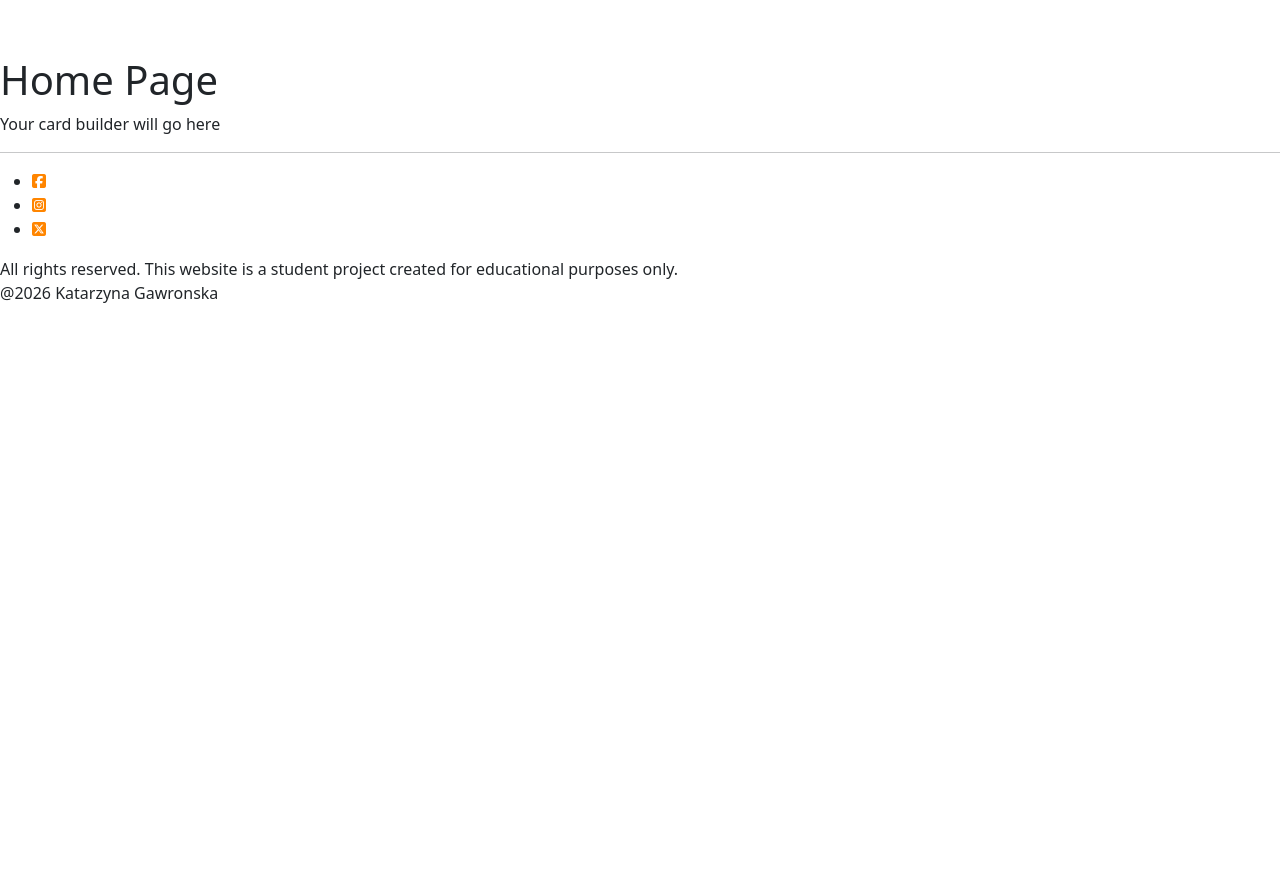
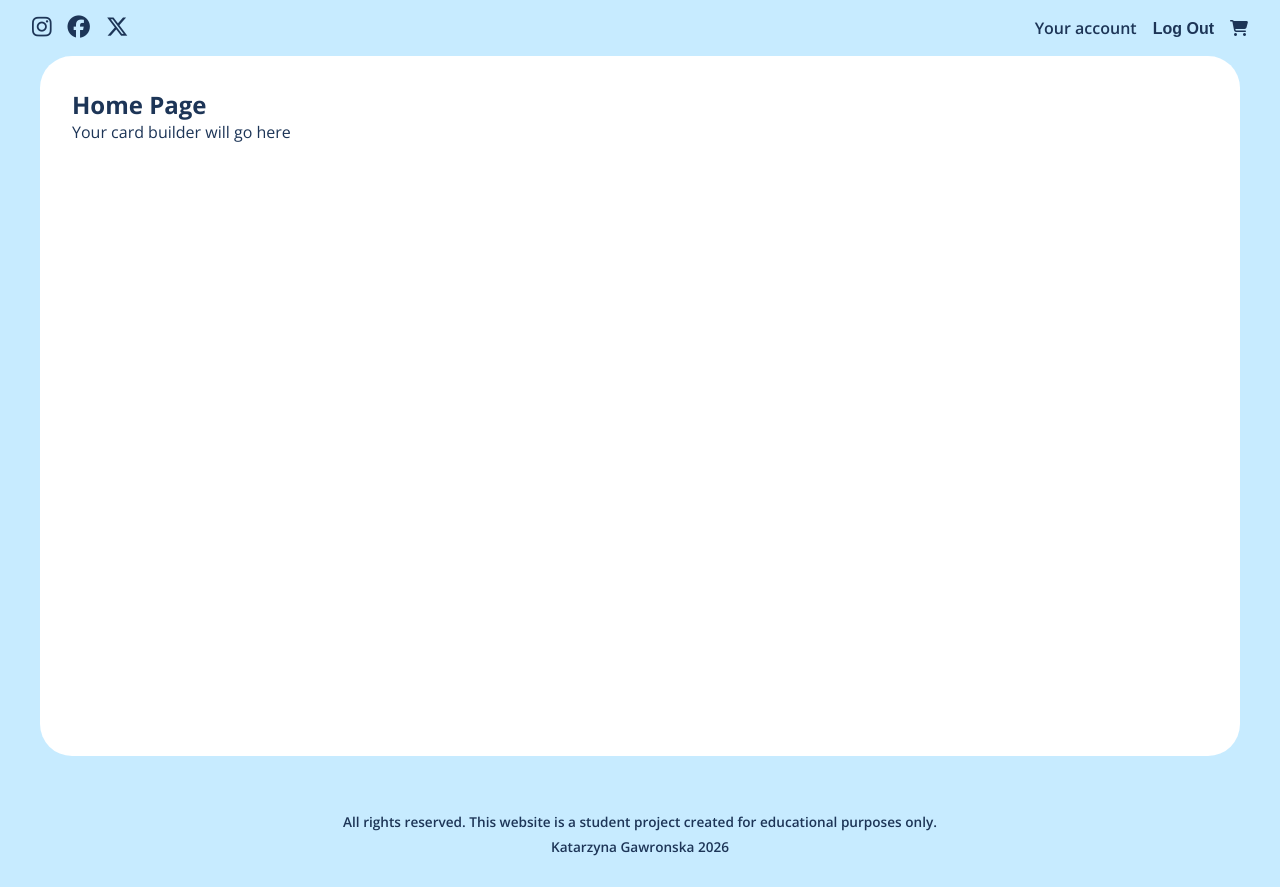
Before and after one commit to Kanareknie/thank_u_card, a Django app: page / in a window 1280 px wide. Before the commit the page ends 303 px from the top, so only its background shows below. Run offline with Django 4.2, Linux system fonts and the light colour scheme; the visitor is signed in with stand-in values (Sample User, id 1); some libraries are stand-ins or nearby versions.

Commit message:
Move the static folder from assets as it was placed there by mistake. Add base of structure to general style and clean up the base.html

```diff
--- a/core/settings.py
+++ b/core/settings.py
@@ -23,7 +23,7 @@ BASE_DIR = Path(__file__).resolve().parent.parent
 SECRET_KEY = 'django-insecure-2(lstocq+x-$lj+$_n+=-uwp0*kw9h0y2en^20q$cuv2i$-xf^'
 
 # SECURITY WARNING: don't run with debug turned on in production!
-DEBUG = False
+DEBUG = True
 
 ALLOWED_HOSTS = ['.herokuapp.com', 'localhost', '127.0.0.1']
 
--- /dev/null
+++ b/static/css/global.css
@@ -0,0 +1,167 @@
+/* =========================
+   RESET
+========================= */
+
+* {
+  margin: 0;
+  padding: 0;
+  box-sizing: border-box;
+}
+
+/* =========================
+   ROOT VARIABLES
+========================= */
+
+:root {
+  --blue-bg: #c7ebff;
+  --white-panel: #ffffff;
+  --text-color: #1d3557;
+  --purple: #d86df5;
+  --pink: #ffd4dc;
+
+  --border-radius: 32px;
+
+  --page-width: 1440px;
+  --content-width: 1200px;
+}
+
+/* =========================
+   GLOBAL
+========================= */
+
+html,
+body {
+  min-height: 100%;
+  font-family: "Open Sans", sans-serif;
+  background: #f5f5f5;
+  color: var(--text-color);
+}
+
+/* =========================
+   MAIN SITE WRAPPER
+========================= */
+
+.site-shell {
+  width: 100%;
+  max-width: var(--page-width);
+  min-height: 100vh;
+
+  margin: 0 auto;
+
+  background: var(--blue-bg);
+
+  display: flex;
+  flex-direction: column;
+}
+
+/* =========================
+   HEADER
+========================= */
+
+.site-header {
+  width: 100%;
+  padding: 1rem 2rem;
+}
+
+/* =========================
+   NAVIGATION
+========================= */
+
+.site-nav {
+  display: flex;
+  justify-content: space-between;
+  align-items: center;
+}
+
+.nav-socials,
+.nav-links {
+  display: flex;
+  align-items: center;
+  gap: 1rem;
+}
+
+.nav-socials a,
+.nav-links a {
+  text-decoration: none;
+  color: var(--text-color);
+
+  font-size: 1rem;
+  font-weight: 600;
+}
+
+.nav-socials i {
+  font-size: 1.4rem;
+}
+
+.nav-form button {
+  background: transparent;
+  border: none;
+  cursor: pointer;
+
+  font-size: 1rem;
+  font-weight: 600;
+
+  color: var(--text-color);
+}
+
+/* =========================
+   MAIN CONTENT
+========================= */
+
+.site-main {
+  flex: 1;
+
+  width: 100%;
+
+  padding: 0 2rem 2rem;
+
+  display: flex;
+  justify-content: center;
+  align-items: stretch;
+}
+
+/* =========================
+   WHITE CONTENT PANEL
+========================= */
+
+.content-panel {
+  width: 100%;
+  max-width: var(--content-width);
+
+  background: var(--white-panel);
+
+  border-radius: var(--border-radius);
+
+  padding: 2rem;
+
+  min-height: 700px;
+}
+
+/* =========================
+   FOOTER
+========================= */
+
+.site-footer {
+  padding: 1.5rem;
+
+  text-align: center;
+
+  font-size: 0.85rem;
+  font-weight: 600;
+}
+
+.site-footer p {
+  margin-bottom: 0.4rem;
+}
+
+/* =========================
+   LINKS
+========================= */
+
+a {
+  transition: 0.2s ease;
+}
+
+a:hover {
+  opacity: 0.7;
+}
--- a/templates/cards/base.html
+++ b/templates/cards/base.html
@@ -39,89 +39,57 @@
     <link href="https://fonts.googleapis.com/css2?family=Anton&family=Open+Sans:ital,wght@0,300..800;1,300..800&display=swap" rel="stylesheet" />
     <!-- Fontawesome link -->
     <script src="https://kit.fontawesome.com/f981d07300.js" crossorigin="anonymous"></script>
-    <!-- Bootstrap CSS link -->
-    <link href="https://cdn.jsdelivr.net/npm/bootstrap@5.3.8/dist/css/bootstrap.min.css" rel="stylesheet" integrity="sha384-sRIl4kxILFvY47J16cr9ZwB07vP4J8+LH7qKQnuqkuIAvNWLzeN8tE5YBujZqJLB" crossorigin="anonymous" />
     <!-- CSS Style links -->
     <link rel="stylesheet" href="{% static 'css/global.css' %}" />
     <link rel="stylesheet" href="{% static 'css/pages.css' %}" />
   </head>
   <body>
-    <div class="page-wrapper">
-      {% comment %} Polygon background
-      <div class="polygon-bg">
-        <svg id="triangleMesh" viewBox="0 0 1000 1000" preserveAspectRatio="xMidYMid slice" aria-hidden="true"></svg>
-      </div> {% endcomment %}
-      <header>
-        <nav class="navbar navbar-expand-lg navbar-dark sg-navbar">
-          <div class="container-fluid">
-            <!-- Hamburger -->
-            <button class="navbar-toggler" type="button" data-bs-toggle="collapse" data-bs-target="#mainNavbar" aria-controls="mainNavbar" aria-expanded="false" aria-label="Toggle navigation"><span class="navbar-toggler-icon"></span></button>
-            <!-- Menu -->
-            <div class="collapse navbar-collapse" id="mainNavbar">
-              <ul class="navbar-nav me-auto mb-2 mb-lg-0">
+  <div class="site-shell">
+    <header class="site-header">
+      <nav class="site-nav" aria-label="Main navigation">
+        <div class="nav-socials">
+          <a href="https://www.instagram.com" target="_blank" rel="noopener noreferrer" aria-label="Instagram">
+            <i class="fa-brands fa-instagram"></i>
+          </a>
+          <a href="https://www.facebook.com" target="_blank" rel="noopener noreferrer" aria-label="Facebook">
+            <i class="fa-brands fa-facebook"></i>
+          </a>
+          <a href="https://www.twitter.com" target="_blank" rel="noopener noreferrer" aria-label="X">
+            <i class="fa-brands fa-x-twitter"></i>
+          </a>
+        </div>
+
+        <div class="nav-links">
           {% if user.is_authenticated %}
-                  <li class="nav-link">
-                    <a style="color: #ffffff; text-decoration: none" href="{% url 'account' %}">Hello, <b>{{ user.username }}</b> !</a>
-                  </li>
-                  <li class="nav-item">
-                    <form action="{% url 'logout' %}" method="post">
+            <a href="{% url 'account' %}">Your account</a>
+            <form action="{% url 'logout' %}" method="post" class="nav-form">
               {% csrf_token %}
-                      <button type="submit" class="nav-link" style="background: none; border: none;">Logout</button>
+              <button type="submit">Log Out</button>
             </form>
-                  </li>
           {% else %}
-                  <li class="nav-item">
-                    <a class="nav-link" href="">Login</a>
-                  </li>
-                  <li class="nav-item">
-                    <a class="nav-link" href="">Register</a>
-                  </li>
+            <a href="">Sign Up</a>
+            <a href="">Login</a>
           {% endif %}
-              </ul>
-              <ul class="navbar-nav ms-auto mb-2 mb-lg-0">
-                <li class="nav-item">
-                  <a class="nav-link" href="{% url 'home' %}">Home</a>
-                </li>
-              </ul>
-            </div>
+
+          <a href="{% url 'home' %}" aria-label="Basket">
+            <i class="fa-solid fa-cart-shopping"></i>
+          </a>
         </div>
       </nav>
     </header>
-      {% comment %}Main block{% endcomment %}
-      <main class="{% block main_class %}{% endblock %}">
-        {% block content %}
 
-        {% endblock %}
+    <main class="site-main {% block main_class %}{% endblock %}">
+      <section class="content-panel">
+        {% block content %}{% endblock %}
+      </section>
     </main>
-      <!-- Footer-nav -->
-      <footer>
-        <!-- Section divider -->
-        <hr class="section-divider" />
-        <div id="footer-container">
-          <nav aria-label="Social media links">
-            <ul class="social-links">
-              <li>
-                <a href="https://www.facebook.com" target="_blank" rel="noopener noreferrer" aria-label="Visit us on Facebook"><i class="fa-brands fa-square-facebook" style="color: rgb(255, 133, 0)"></i></a>
-              </li>
-              <li>
-                <a href="https://www.instagram.com" target="_blank" rel="noopener noreferrer" aria-label="Visit us on Instagram"><i class="fa-brands fa-square-instagram" style="color: rgb(255, 133, 0)"></i></a>
-              </li>
-              <li>
-                <a href="https://www.twitter.com" target="_blank" aria-label="Visit us on Twitter"><i class="fa-brands fa-square-x-twitter" style="color: rgb(255, 133, 0)"></i></a>
-              </li>
-            </ul>
-            <!-- License details -->
-            <div class="footer-info">
-              <div class="footer-info2">All rights reserved. This website is a student project created for educational purposes only.</div>
-              <div class="footer-info2">@2026 Katarzyna Gawronska</div>
-            </div>
-          </nav>
-        </div>
+
+    <footer class="site-footer">
+      <p>All rights reserved. This website is a student project created for educational purposes only.</p>
+      <p>Katarzyna Gawronska 2026</p>
     </footer>
   </div>
-    <!-- Bootstrap link JS -->
-    <script src="https://cdn.jsdelivr.net/npm/bootstrap@5.3.8/dist/js/bootstrap.bundle.min.js" integrity="sha384-FKyoEForCGlyvwx9Hj09JcYn3nv7wiPVlz7YYwJrWVcXK/BmnVDxM+D2scQbITxI" crossorigin="anonymous"></script>
-    <!-- JavaScript link -->
+
   <script src="{% static 'js/main.js' %}"></script>
 </body>
 </html>
```
Also changed, not shown: assets/images/static/css/pages.css (deleted), static/css/pages.css (added). Lines whose indentation alone changed are shown as unchanged.
